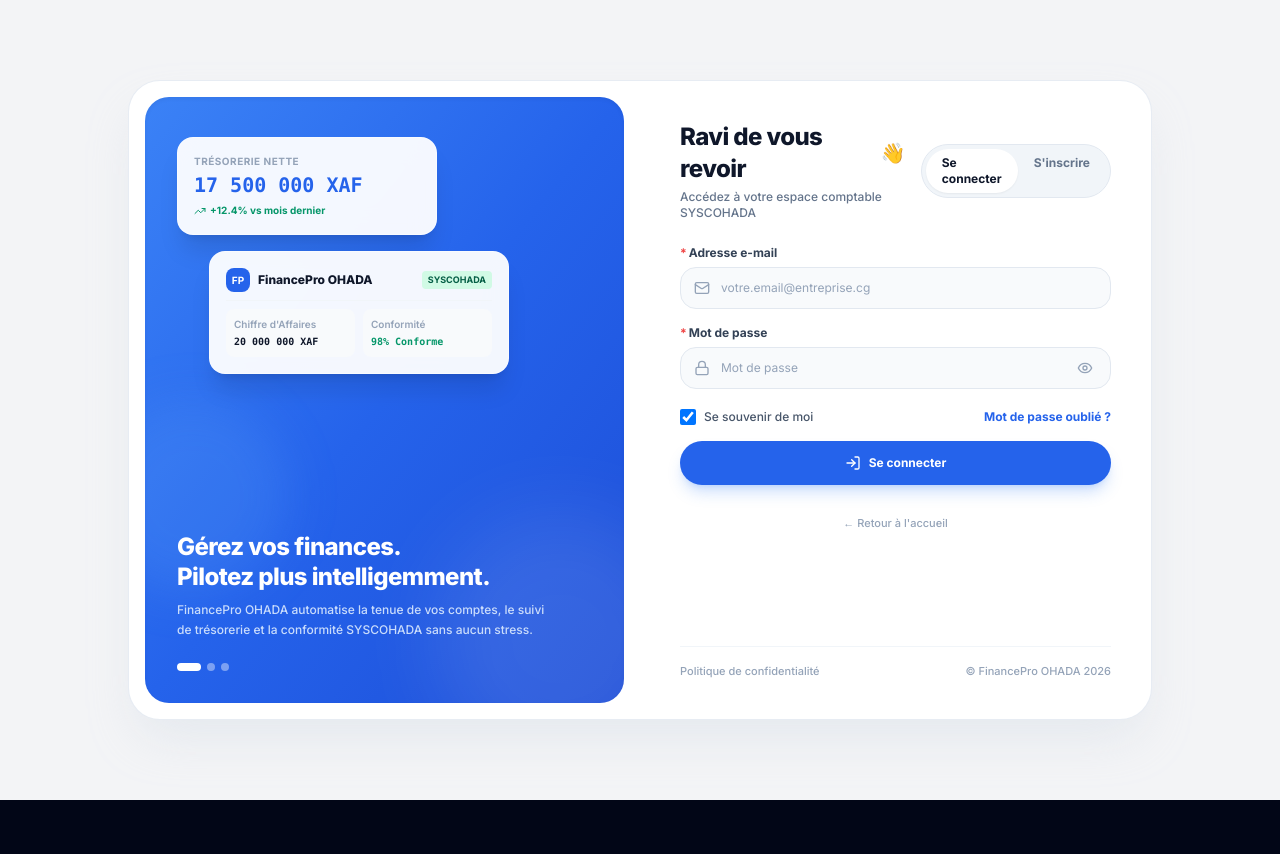
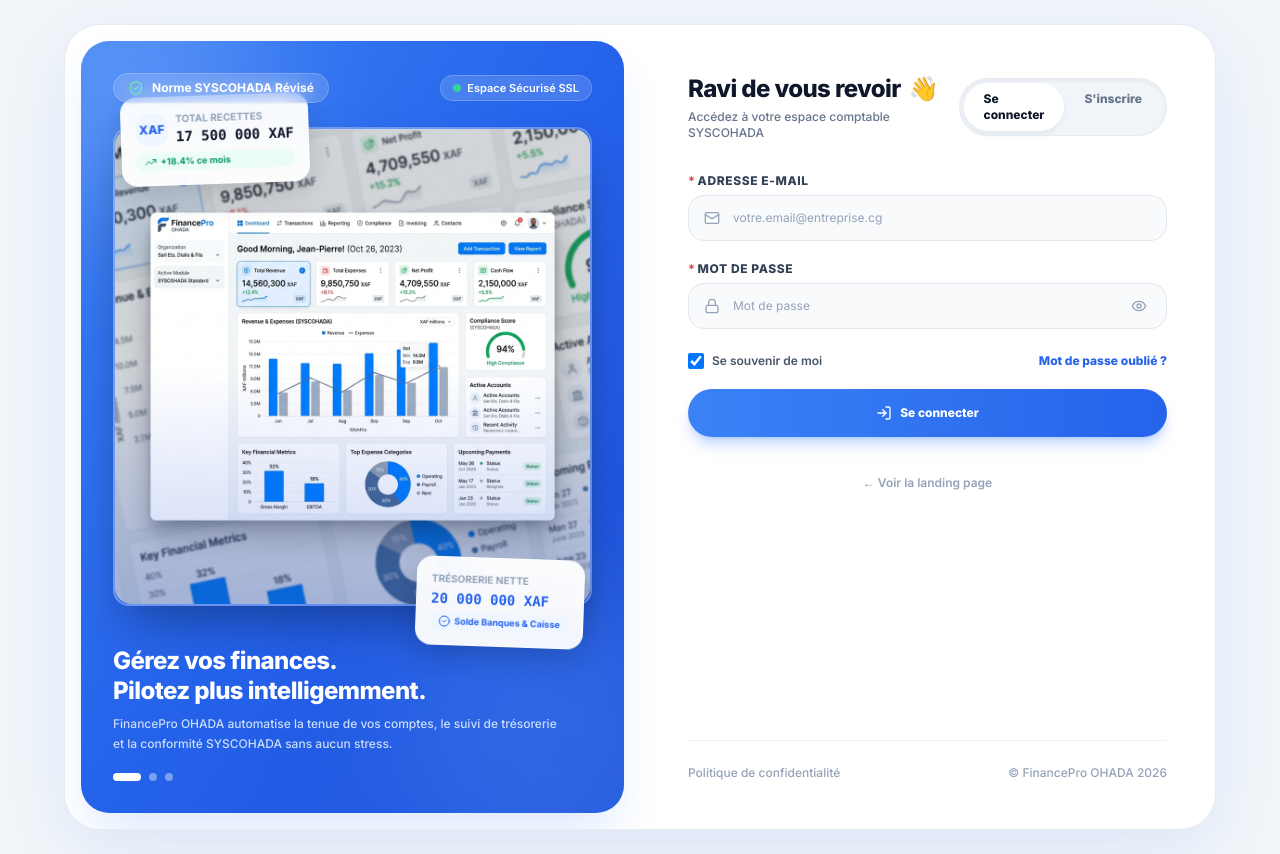
Before and after one commit to Mela9512/Finance-Pro-Ohada, a React (Vite) app in the folder apps/frontend/: page /login in a window 1280 px wide. Before the commit the page ends 800 px from the top, so only its background shows below. Built offline with nearby package versions, Linux system fonts and the light colour scheme; no server answers.

Commit message:
feat(ui): refonte UX/UI haut de gamme de l authentification avec apercu 3D du tableau de bord et micro-interactions

```diff
--- a/apps/frontend/src/components/AuthLayout.tsx
+++ b/apps/frontend/src/components/AuthLayout.tsx
@@ -1,6 +1,6 @@
 import React from 'react';
 import { Link, useLocation } from 'react-router-dom';
-import { ShieldCheck, TrendingUp, Wallet, CheckCircle2 } from 'lucide-react';
+import { ShieldCheck, TrendingUp, Sparkles, CheckCircle2, Lock } from 'lucide-react';
 
 interface AuthLayoutProps {
   children: React.ReactNode;
@@ -19,89 +19,109 @@
   const isLogin = location.pathname === '/login';
 
   return (
-    <div className="min-h-screen w-screen flex items-center justify-center bg-[#f3f4f6] p-4 font-sans select-none">
-      <div className="bg-white rounded-[32px] border border-slate-200/80 shadow-2xl shadow-slate-300/40 w-full max-w-5xl overflow-hidden grid grid-cols-1 lg:grid-cols-12 min-h-[640px]">
-        {/* Left Column — Hero Illustration Panel */}
+    <div className="min-h-screen w-screen flex items-center justify-center bg-[#f1f5f9] p-3 sm:p-6 font-sans select-none">
+      <div className="bg-white rounded-[36px] border border-slate-200/80 shadow-[0_20px_70px_-10px_rgba(37,99,235,0.12)] w-full max-w-6xl overflow-hidden grid grid-cols-1 lg:grid-cols-12 min-h-[680px]">
+
+        {/* Left Column — Realistic UI Showcase Panel */}
         <div className="hidden lg:flex lg:col-span-6 p-4">
-          <div className="w-full bg-gradient-to-br from-[#3b82f6] via-[#2563eb] to-[#1d4ed8] rounded-[24px] p-8 text-white flex flex-col justify-between relative overflow-hidden shadow-inner">
+          <div className="w-full bg-gradient-to-br from-[#3b82f6] via-[#2563eb] to-[#1d4ed8] rounded-[28px] p-8 text-white flex flex-col justify-between relative overflow-hidden shadow-2xl shadow-blue-500/20">
 
-            {/* Top Mockup Floating Cards */}
-            <div className="space-y-4 relative z-10 pt-2">
-              {/* Card 1 */}
-              <div className="bg-white/95 backdrop-blur-md rounded-2xl p-4 text-slate-900 shadow-xl border border-white/40 max-w-[260px]">
-                <div className="text-[10px] font-bold uppercase tracking-wider text-slate-400">Trésorerie Nette</div>
-                <div className="text-xl font-extrabold text-[#2563eb] font-mono mt-0.5">17 500 000 XAF</div>
-                <div className="flex items-center gap-1 text-[10px] text-emerald-600 font-bold mt-1">
+            {/* Background Ambient Glow Effects */}
+            <div className="absolute -top-24 -left-24 w-72 h-72 bg-white/15 rounded-full blur-3xl pointer-events-none" />
+            <div className="absolute -bottom-24 -right-24 w-80 h-80 bg-blue-400/25 rounded-full blur-3xl pointer-events-none" />
+
+            {/* Top Bar inside Showcase */}
+            <div className="flex items-center justify-between relative z-20">
+              <div className="flex items-center gap-2 bg-white/15 backdrop-blur-md px-3.5 py-1.5 rounded-full border border-white/20 text-xs font-bold text-white shadow-sm">
+                <ShieldCheck className="w-4 h-4 text-emerald-300" />
+                <span>Norme SYSCOHADA Révisé</span>
+              </div>
+              <div className="flex items-center gap-1.5 bg-white/15 backdrop-blur-md px-3 py-1 rounded-full border border-white/20 text-[11px] font-semibold text-white">
+                <span className="w-2 h-2 rounded-full bg-emerald-400 animate-pulse" />
+                <span>Espace Sécurisé SSL</span>
+              </div>
+            </div>
+
+            {/* Realistic Dashboard Screenshot with Floating UI Widgets */}
+            <div className="relative z-10 my-auto py-6">
+
+              {/* Floating Widget 1 — Top Left Card */}
+              <div className="absolute -top-2 left-2 z-20 bg-white/95 backdrop-blur-xl p-3.5 rounded-2xl shadow-[0_12px_30px_rgba(0,0,0,0.15)] border border-white/60 transform -rotate-2 hover:rotate-0 transition-transform duration-300">
+                <div className="flex items-center gap-2">
+                  <div className="w-8 h-8 rounded-xl bg-blue-50 text-[#2563eb] flex items-center justify-center font-extrabold text-xs">
+                    XAF
+                  </div>
+                  <div>
+                    <div className="text-[10px] text-slate-400 font-bold uppercase">Total Recettes</div>
+                    <div className="text-sm font-extrabold text-slate-900 font-mono">17 500 000 XAF</div>
+                  </div>
+                </div>
+                <div className="mt-1.5 flex items-center gap-1 text-[9px] font-bold text-emerald-600 bg-emerald-50 px-2 py-0.5 rounded-md">
                   <TrendingUp className="w-3 h-3" />
-                  <span>+12.4% vs mois dernier</span>
+                  <span>+18.4% ce mois</span>
                 </div>
               </div>
 
-              {/* Card 2 - Dashboard Mock Preview */}
-              <div className="bg-white/95 backdrop-blur-md rounded-2xl p-4 text-slate-900 shadow-xl border border-white/40 ml-8 max-w-[300px]">
-                <div className="flex items-center justify-between border-b border-slate-100 pb-2 mb-2">
-                  <div className="flex items-center gap-2">
-                    <div className="w-6 h-6 rounded-lg bg-[#2563eb] text-white flex items-center justify-center font-bold text-[10px]">FP</div>
-                    <span className="text-xs font-extrabold text-slate-900">FinancePro OHADA</span>
-                  </div>
-                  <span className="text-[9px] bg-emerald-100 text-emerald-800 font-bold px-1.5 py-0.5 rounded">SYSCOHADA</span>
+              {/* Floating Widget 2 — Bottom Right Card */}
+              <div className="absolute -bottom-4 right-2 z-20 bg-white/95 backdrop-blur-xl p-3.5 rounded-2xl shadow-[0_12px_30px_rgba(0,0,0,0.15)] border border-white/60 transform rotate-2 hover:rotate-0 transition-transform duration-300">
+                <div className="text-[10px] text-slate-400 font-bold uppercase">Trésorerie Nette</div>
+                <div className="text-sm font-extrabold text-[#2563eb] font-mono mt-0.5">20 000 000 XAF</div>
+                <div className="flex items-center gap-1 text-[9px] font-bold text-blue-600 bg-blue-50 px-2 py-0.5 rounded-md mt-1">
+                  <CheckCircle2 className="w-3 h-3" />
+                  <span>Solde Banques &amp; Caisse</span>
                 </div>
-                <div className="grid grid-cols-2 gap-2 text-[10px]">
-                  <div className="bg-slate-50 p-2 rounded-lg">
-                    <div className="text-slate-400 font-semibold">Chiffre d'Affaires</div>
-                    <div className="font-mono font-extrabold text-slate-900 mt-0.5">20 000 000 XAF</div>
-                  </div>
-                  <div className="bg-slate-50 p-2 rounded-lg">
-                    <div className="text-slate-400 font-semibold">Conformité</div>
-                    <div className="font-mono font-extrabold text-emerald-600 mt-0.5">98% Conforme</div>
-                  </div>
-                </div>
+              </div>
+
+              {/* Central Screenshot Showcase Image */}
+              <div className="relative rounded-2xl overflow-hidden shadow-[0_25px_50px_-12px_rgba(0,0,0,0.35)] border-2 border-white/30 group">
+                <img
+                  src="/dashboard_preview.png"
+                  alt="Aperçu Tableau de Bord FinancePro OHADA"
+                  className="w-full object-cover rounded-2xl transform group-hover:scale-105 transition-transform duration-700 ease-out"
+                />
+                <div className="absolute inset-0 bg-gradient-to-t from-[#1d4ed8]/40 via-transparent to-transparent opacity-60" />
               </div>
             </div>
 
-            {/* Background Decorative Circles */}
-            <div className="absolute -bottom-16 -right-16 w-64 h-64 bg-white/10 rounded-full blur-2xl pointer-events-none" />
-            <div className="absolute top-1/2 -left-12 w-48 h-48 bg-blue-400/20 rounded-full blur-xl pointer-events-none" />
-
-            {/* Bottom Hero Text */}
-            <div className="relative z-10 pt-8">
+            {/* Bottom Hero Typography & Slider Dots */}
+            <div className="relative z-20 pt-4">
               <h2 className="text-2xl font-extrabold tracking-tight text-white leading-tight">
                 Gérez vos finances. <br />Pilotez plus intelligemment.
               </h2>
-              <p className="text-xs text-blue-100/90 font-medium leading-relaxed mt-2 max-w-sm">
+              <p className="text-xs text-blue-100/90 font-medium leading-relaxed mt-2 max-w-md">
                 FinancePro OHADA automatise la tenue de vos comptes, le suivi de trésorerie et la conformité SYSCOHADA sans aucun stress.
               </p>
 
-              {/* Pagination Dots */}
-              <div className="flex items-center space-x-1.5 mt-6">
-                <span className="w-6 h-2 bg-white rounded-full transition-all" />
-                <span className="w-2 h-2 bg-white/40 rounded-full hover:bg-white/70 transition-all cursor-pointer" />
-                <span className="w-2 h-2 bg-white/40 rounded-full hover:bg-white/70 transition-all cursor-pointer" />
+              {/* Slider Dots */}
+              <div className="flex items-center space-x-2 mt-5">
+                <span className="w-7 h-2 bg-white rounded-full transition-all" />
+                <span className="w-2 h-2 bg-white/40 rounded-full hover:bg-white/80 transition-all cursor-pointer" />
+                <span className="w-2 h-2 bg-white/40 rounded-full hover:bg-white/80 transition-all cursor-pointer" />
               </div>
             </div>
 
           </div>
         </div>
 
-        {/* Right Column — Form Area */}
-        <div className="lg:col-span-6 p-6 sm:p-10 flex flex-col justify-between space-y-6">
+        {/* Right Column — High UX/UI Form Area */}
+        <div className="lg:col-span-6 p-6 sm:p-12 flex flex-col justify-between space-y-6">
           <div>
-            {/* Top Greeting & Segmented Pill Navigation */}
-            <div className="flex flex-col sm:flex-row sm:items-center justify-between gap-4 mb-6">
+            {/* Header Greeting & Floating Segment Nav */}
+            <div className="flex flex-col sm:flex-row sm:items-center justify-between gap-4 mb-8">
               <div>
                 <h1 className="text-2xl font-extrabold text-slate-900 tracking-tight flex items-center gap-2">
-                  {title} <span className="text-xl">👋</span>
+                  {title} <span className="text-2xl">👋</span>
                 </h1>
                 {subtitle && <p className="text-xs text-slate-500 font-medium mt-1">{subtitle}</p>}
               </div>
 
               {showNavToggle && (
-                <div className="inline-flex bg-slate-100 p-1 rounded-full border border-slate-200 self-start sm:self-auto">
+                <div className="inline-flex bg-slate-100 p-1 rounded-full border border-slate-200/80 shadow-inner self-start sm:self-auto">
                   <Link
                     to="/login"
-                    className={`px-4 py-1.5 rounded-full text-xs font-bold transition-all ${
+                    className={`px-5 py-2 rounded-full text-xs font-extrabold transition-all duration-200 ${
                       isLogin
-                        ? 'bg-white text-slate-900 shadow-sm'
+                        ? 'bg-white text-slate-900 shadow-md shadow-slate-200'
                         : 'text-slate-500 hover:text-slate-900'
                     }`}
                   >
@@ -109,9 +129,9 @@
                   </Link>
                   <Link
                     to="/register"
-                    className={`px-4 py-1.5 rounded-full text-xs font-bold transition-all ${
+                    className={`px-5 py-2 rounded-full text-xs font-extrabold transition-all duration-200 ${
                       !isLogin
-                        ? 'bg-white text-slate-900 shadow-sm'
+                        ? 'bg-white text-slate-900 shadow-md shadow-slate-200'
                         : 'text-slate-500 hover:text-slate-900'
                     }`}
                   >
@@ -121,12 +141,12 @@
               )}
             </div>
 
-            {/* Main Form Content */}
+            {/* Form Children Content */}
             {children}
           </div>
 
-          {/* Footer */}
-          <div className="pt-4 border-t border-slate-100 flex items-center justify-between text-[11px] text-slate-400 font-medium">
+          {/* Footer Navigation */}
+          <div className="pt-6 border-t border-slate-100 flex items-center justify-between text-xs text-slate-400 font-medium">
             <Link to="/" className="hover:text-slate-700 transition-colors">
               Politique de confidentialité
             </Link>
--- a/apps/frontend/src/components/LoginScreen.tsx
+++ b/apps/frontend/src/components/LoginScreen.tsx
@@ -33,9 +33,9 @@
       subtitle="Accédez à votre espace comptable SYSCOHADA"
       showNavToggle={true}
     >
-      <form onSubmit={handleSubmit} className="space-y-4">
+      <form onSubmit={handleSubmit} className="space-y-5">
         {error && (
-          <div className="flex items-center space-x-2 bg-red-50 border border-red-200 text-red-700 text-xs rounded-xl p-3.5 font-medium">
+          <div className="flex items-center space-x-2 bg-red-50 border border-red-200 text-red-700 text-xs rounded-2xl p-4 font-medium animate-shake">
             <AlertCircle className="w-4 h-4 shrink-0 text-red-600" />
             <span>{error}</span>
           </div>
@@ -43,41 +43,41 @@
 
         {/* Email Field */}
         <div>
-          <label className="block text-xs font-bold text-slate-700 mb-1.5">
+          <label className="block text-xs font-extrabold text-slate-700 mb-1.5 uppercase tracking-wider">
             <span className="text-red-500 mr-0.5">*</span>Adresse e-mail
           </label>
-          <div className="relative">
-            <Mail className="w-4 h-4 text-slate-400 absolute left-3.5 top-1/2 -translate-y-1/2" />
+          <div className="relative group">
+            <Mail className="w-4 h-4 text-slate-400 group-focus-within:text-[#2563eb] absolute left-4 top-1/2 -translate-y-1/2 transition-colors" />
             <input
               type="email"
               value={email}
               onChange={(e) => setEmail(e.target.value)}
               required
               placeholder="votre.email@entreprise.cg"
-              className="w-full bg-slate-50 border border-slate-200 focus:bg-white focus:border-[#2563eb] rounded-2xl pl-10 pr-4 py-3 text-xs text-slate-900 font-semibold outline-none transition-all placeholder:text-slate-400 placeholder:font-normal"
+              className="w-full bg-[#f8fafc] border border-slate-200 focus:bg-white focus:border-[#2563eb] focus:ring-4 focus:ring-blue-500/10 rounded-2xl pl-11 pr-4 py-3.5 text-xs text-slate-900 font-bold outline-none transition-all duration-200 placeholder:text-slate-400 placeholder:font-normal"
             />
           </div>
         </div>
 
         {/* Password Field with Eye Toggle */}
         <div>
-          <label className="block text-xs font-bold text-slate-700 mb-1.5">
+          <label className="block text-xs font-extrabold text-slate-700 mb-1.5 uppercase tracking-wider">
             <span className="text-red-500 mr-0.5">*</span>Mot de passe
           </label>
-          <div className="relative">
-            <Lock className="w-4 h-4 text-slate-400 absolute left-3.5 top-1/2 -translate-y-1/2" />
+          <div className="relative group">
+            <Lock className="w-4 h-4 text-slate-400 group-focus-within:text-[#2563eb] absolute left-4 top-1/2 -translate-y-1/2 transition-colors" />
             <input
               type={showPassword ? 'text' : 'password'}
               value={password}
               onChange={(e) => setPassword(e.target.value)}
               required
               placeholder="Mot de passe"
-              className="w-full bg-slate-50 border border-slate-200 focus:bg-white focus:border-[#2563eb] rounded-2xl pl-10 pr-10 py-3 text-xs text-slate-900 font-semibold outline-none transition-all placeholder:text-slate-400 placeholder:font-normal"
+              className="w-full bg-[#f8fafc] border border-slate-200 focus:bg-white focus:border-[#2563eb] focus:ring-4 focus:ring-blue-500/10 rounded-2xl pl-11 pr-12 py-3.5 text-xs text-slate-900 font-bold outline-none transition-all duration-200 placeholder:text-slate-400 placeholder:font-normal"
             />
             <button
               type="button"
               onClick={() => setShowPassword(!showPassword)}
-              className="absolute right-3.5 top-1/2 -translate-y-1/2 text-slate-400 hover:text-slate-600 transition-colors p-1"
+              className="absolute right-3.5 top-1/2 -translate-y-1/2 text-slate-400 hover:text-slate-700 hover:bg-slate-100 p-1.5 rounded-xl transition-all"
               title={showPassword ? 'Masquer le mot de passe' : 'Afficher le mot de passe'}
             >
               {showPassword ? <EyeOff className="w-4 h-4" /> : <Eye className="w-4 h-4" />}
@@ -87,19 +87,19 @@
 
         {/* Remember me & Forgot password */}
         <div className="flex items-center justify-between text-xs pt-1">
-          <label className="flex items-center space-x-2 text-slate-600 font-medium cursor-pointer">
+          <label className="flex items-center space-x-2 text-slate-600 font-semibold cursor-pointer group">
             <input
               type="checkbox"
               checked={rememberMe}
               onChange={(e) => setRememberMe(e.target.checked)}
               className="w-4 h-4 rounded border-slate-300 text-[#2563eb] focus:ring-[#2563eb] cursor-pointer"
             />
-            <span>Se souvenir de moi</span>
+            <span className="group-hover:text-slate-900 transition-colors">Se souvenir de moi</span>
           </label>
 
           <Link
             to="/forgot-password"
-            className="text-xs font-bold text-[#2563eb] hover:underline"
+            className="text-xs font-extrabold text-[#2563eb] hover:text-[#1d4ed8] hover:underline transition-all"
           >
             Mot de passe oublié ?
           </Link>
@@ -109,10 +109,10 @@
         <button
           type="submit"
           disabled={isSubmitting}
-          className="w-full py-3.5 px-6 rounded-full bg-[#2563eb] hover:bg-[#1d4ed8] active:bg-[#1e40af] text-white font-bold text-xs shadow-lg shadow-blue-500/25 transition-all flex items-center justify-center space-x-2 mt-2 disabled:opacity-60"
+          className="w-full py-4 px-6 rounded-full bg-gradient-to-r from-[#3b82f6] to-[#2563eb] hover:from-[#2563eb] hover:to-[#1d4ed8] active:scale-[0.99] text-white font-extrabold text-xs shadow-lg shadow-blue-500/30 hover:shadow-xl hover:shadow-blue-500/40 transition-all duration-200 flex items-center justify-center space-x-2 mt-3 disabled:opacity-60 cursor-pointer"
         >
           {isSubmitting ? (
-            <Loader2 className="w-4 h-4 animate-spin" />
+            <Loader2 className="w-4 h-4 animate-spin text-white" />
           ) : (
             <>
               <LogIn className="w-4 h-4" />
@@ -122,9 +122,9 @@
         </button>
 
         {/* Back to landing link */}
-        <div className="text-center pt-2">
-          <Link to="/" className="text-slate-400 hover:text-slate-600 text-[11px] font-medium transition-colors">
-            ← Retour à l'accueil
+        <div className="text-center pt-3">
+          <Link to="/" className="text-slate-400 hover:text-slate-700 text-xs font-semibold transition-colors">
+            ← Voir la landing page
           </Link>
         </div>
       </form>
```
Also changed, not shown: apps/frontend/src/components/RegisterScreen.tsx (+25 -25 lines), apps/frontend/public/dashboard_preview.png (added).
